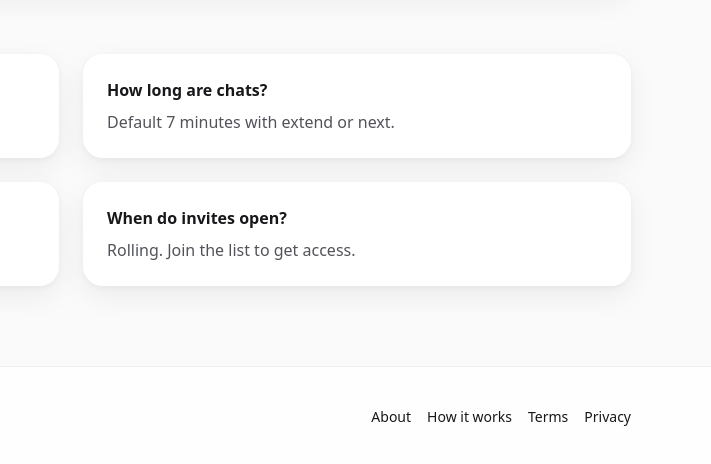
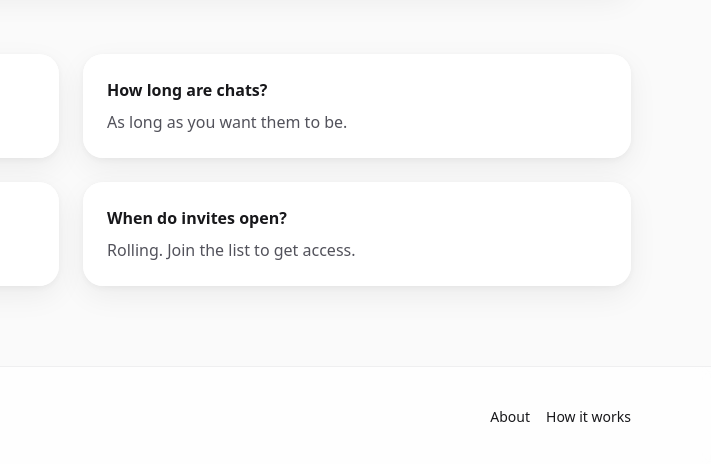
Before and after one commit to g4nesh/nodes, a plain HTML site: page index.html in a window 1280 px wide. Shown: the part 1610-2074 px from the top of the page, 569-1280 px from the left. Drawn offline with nearby package versions, Linux system fonts and the light colour scheme; no server answers.

Commit message:
Update index.html

```diff
--- a/index.html
+++ b/index.html
@@ -3,7 +3,8 @@
 <head>
   <meta charset="utf-8" />
   <meta name="viewport" content="width=device-width, initial-scale=1" />
-  <title>Nodes — Meet other builders</title>
+  <title>Nodes</title>
+  <link rel="icon" type="image/png" href="logo-removebg-preview.png" />
   <meta name="description" content="Nodes pairs founders for short, high-signal 1:1 conversations. Join the waitlist." />
   <link rel="preconnect" href="https://fonts.googleapis.com">
   <link rel="preconnect" href="https://fonts.gstatic.com" crossorigin>
@@ -208,7 +209,7 @@
         </div>
         <div class="card bg-white/90 backdrop-blur p-6 ring-soft shadow-soft">
           <div class="font-semibold">How long are chats?</div>
-          <div class="mt-2 text-zinc-600">Default 7 minutes with extend or next.</div>
+          <div class="mt-2 text-zinc-600">As long as you want them to be.</div>
         </div>
         <div class="card bg-white/90 backdrop-blur p-6 ring-soft shadow-soft">
           <div class="font-semibold">Is there a feed?</div>
@@ -231,8 +232,6 @@
       <div class="flex items-center gap-4 text-sm">
         <a href="#about" class="hover:underline">About</a>
         <a href="#how" class="hover:underline">How it works</a>
-        <a href="#" class="hover:underline">Terms</a>
-        <a href="#" class="hover:underline">Privacy</a>
       </div>
     </div>
   </footer>
```
